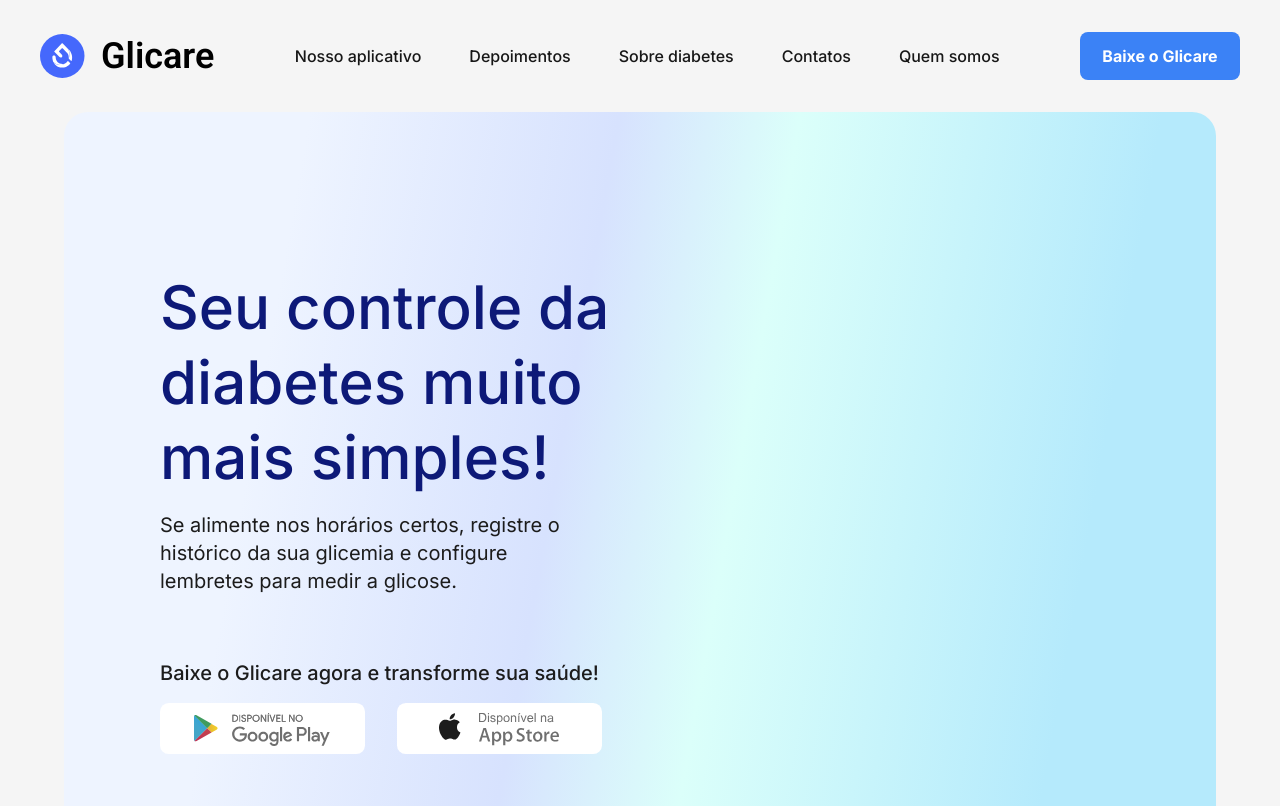
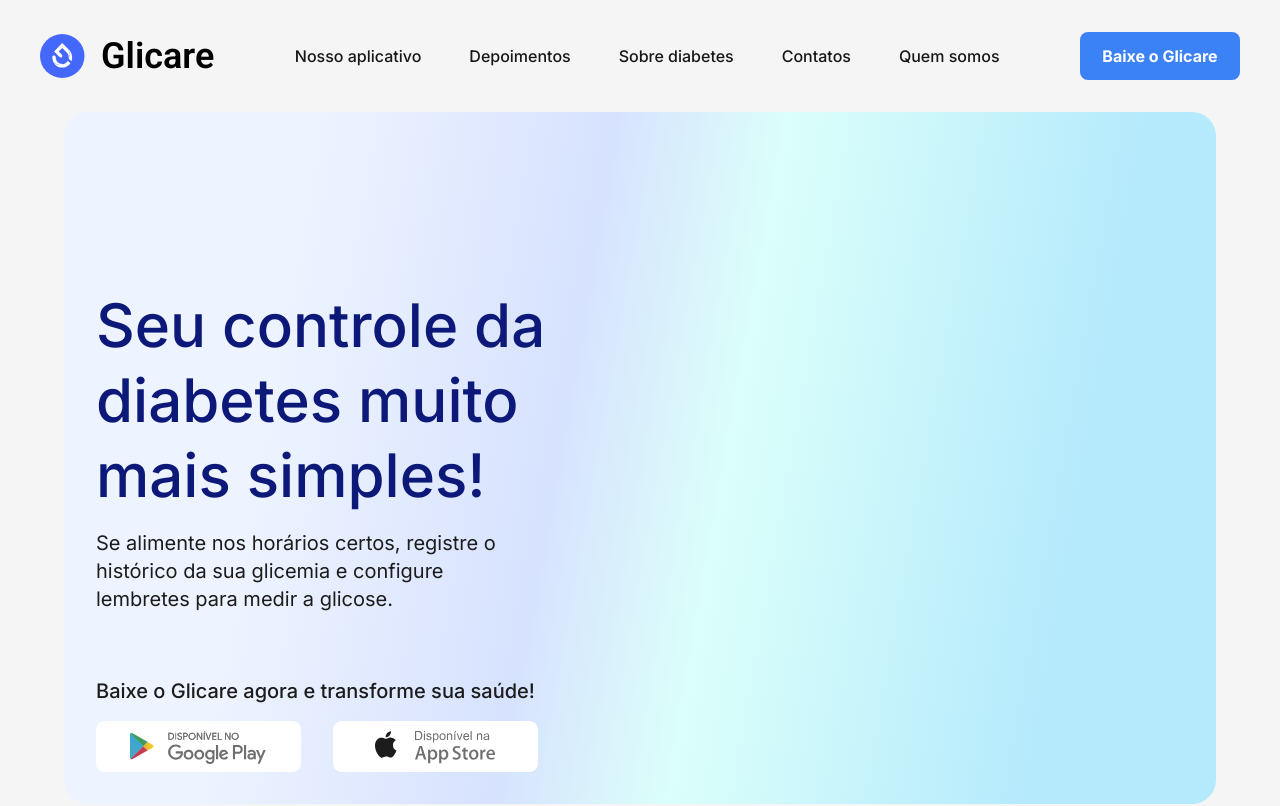
Before and after one commit to Daniel-san8/Glicare, a Next.js app in the folder Glicare/: page / in a window 1280 px wide. Shown: the top 806 px of the page. Built offline with nearby package versions, Linux system fonts and the light colour scheme.

Commit message:
fix: alter h-screen to h-full with padding top

```diff
--- a/Glicare/src/app/components/call-to-download.tsx
+++ b/Glicare/src/app/components/call-to-download.tsx
@@ -5,7 +5,7 @@ import IconAppleStore from "@/public/svg/icon-apple-store";
 export default function CallToDownload() {
   return (
     <section>
-      <div className="flex items-end mx-8 rounded-3xl bg-gradient-background h-screen lg:p-16 lg:mx-16">
+      <div className="flex items-end mx-8 rounded-3xl bg-gradient-background h-full lg:pt-36 lg:mx-16">
         <div className="flex flex-col justify-between text-center h-full lg:flex-row lg:items-center lg:text-start">
           <div className="flex flex-col font-inter gap-16 p-8">
             <div className="flex flex-col gap-4">
```
